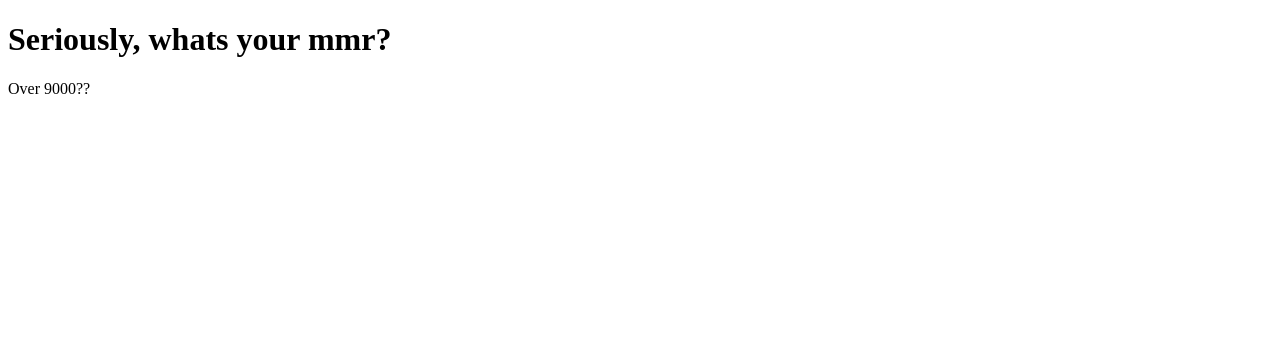
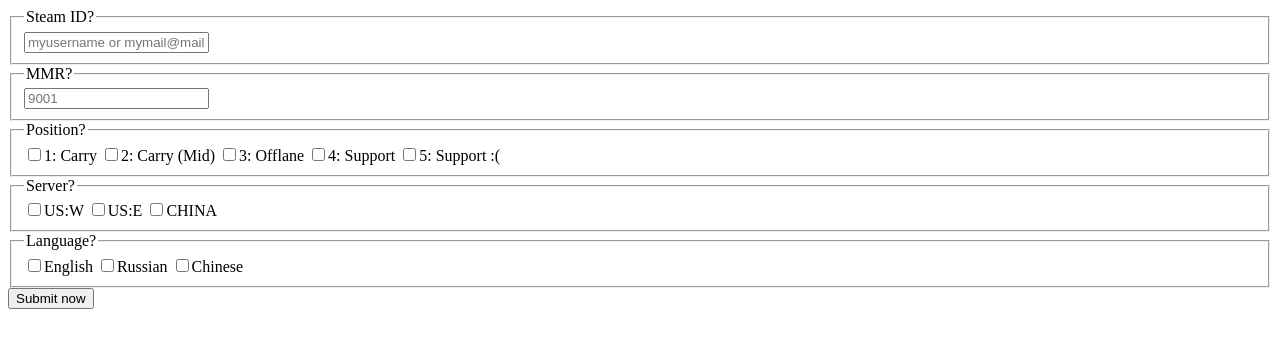
Before and after one commit to ringxw/wheres_my_teammate_dota2, a Flask app: page /index in a window 1280 px wide. Shown: the top 348 px of the page. Run offline with Flask 2, Linux system fonts and the light colour scheme.

Commit message:
Update index.html
html forms seems wildly inefficient

```diff
--- a/src/templates/index.html
+++ b/src/templates/index.html
@@ -1,12 +1,48 @@
 <!DOCTYPE html>
-<html>
+<!--[if lt IE 7 ]> <html lang="en" class="no-js ie6 lt8"> <![endif]-->
+<!--[if IE 7 ]>    <html lang="en" class="no-js ie7 lt8"> <![endif]-->
+<!--[if IE 8 ]>    <html lang="en" class="no-js ie8 lt8"> <![endif]-->
+<!--[if IE 9 ]>    <html lang="en" class="no-js ie9"> <![endif]-->
+<!--[if (gt IE 9)|!(IE)]><!--> <html lang="en" class="no-js"> <!--<![endif]-->
     <head>
-        <title>This is the index page</title>
+        <meta charset="UTF-8" />
+        <!-- <meta http-equiv="X-UA-Compatible" content="IE=edge,chrome=1">  -->
+        <title>Login and Registration Form with HTML5 and CSS3</title>
+        <meta name="viewport" content="width=device-width, initial-scale=1.0">
+            <meta name="description" content="Login and Registration Form with HTML5 and CSS3" />
+            <meta name="keywords" content="html5, css3, form, switch, animation, :target, pseudo-class" />
     </head>
     <body>
-
-        <h1>Seriously, whats your mmr?</h1>
-        <p>Over 9000??</p>
-
+<form method="post">
+    <fieldset>
+        <legend>Steam ID?</legend>
+        <input id="username" name="username" required="required" type="text" placeholder="myusername or mymail@mail.com"/>
+    </fieldset>
+    <fieldset>
+        <legend>MMR?</legend>
+        <input id="mmr" name="mmr" required="required" type="number" placeholder="9001"/>
+    </fieldset>
+    <fieldset>
+        <legend>Position?</legend>
+        <input type="checkbox" name="player1" value="1" />1: Carry </>
+        <input type="checkbox" name="player2" value="1" />2: Carry (Mid)</>
+        <input type="checkbox" name="player3" value="1" />3: Offlane</>
+        <input type="checkbox" name="player4" value="1" />4: Support </>
+        <input type="checkbox" name="player5" value="1" />5: Support :(</>
+    </fieldset>
+    <fieldset>
+        <legend>Server?</legend>
+        <input type="checkbox" name="usw" value="Cat" />US:W </>
+        <input type="checkbox" name="use" value="Dog" />US:E</>
+        <input type="checkbox" name="china" value="Bird" />CHINA</>
+    </fieldset>
+    <fieldset>
+        <legend>Language?</legend>
+        <input type="checkbox" name="English" value="Cat" />English </>
+        <input type="checkbox" name="Russian" value="Dog" />Russian</>
+        <input type="checkbox" name="Chinese" value="Bird" />Chinese</>
+    </fieldset>
+    <input type="submit" value="Submit now" />
+</form>
     </body>
 </html>
```
